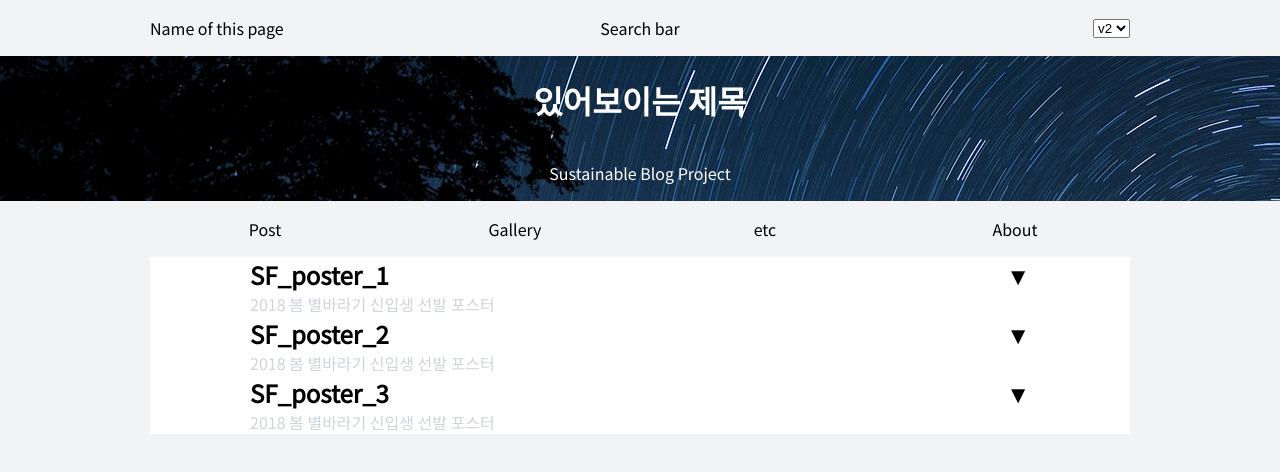
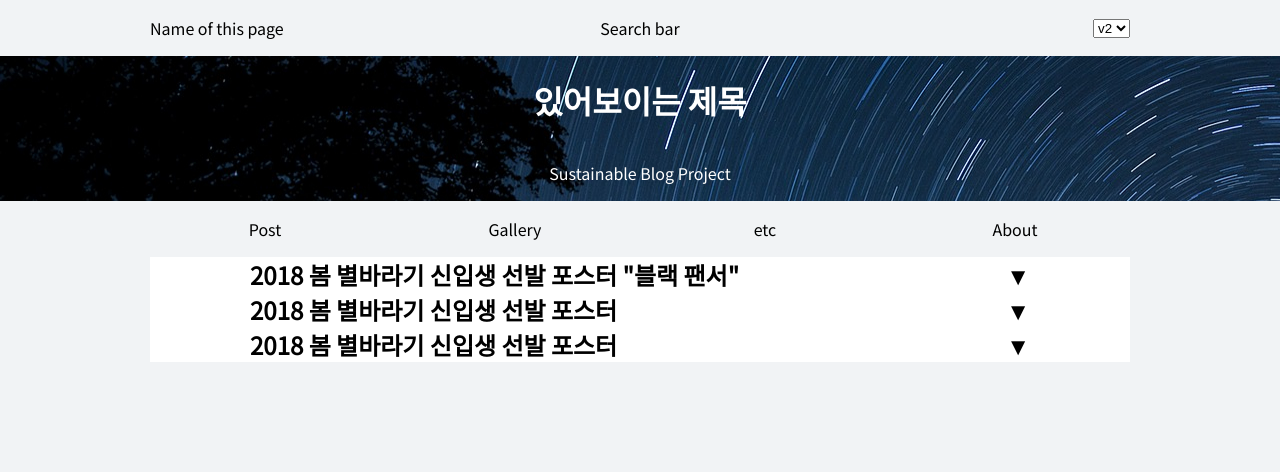
Before and after one commit to KimSickal/blog, a React (Create React App) app: page / in a window 1280 px wide. Shown: the top 472 px of the page. Built offline with nearby package versions, Linux system fonts and the light colour scheme; the HTML template or start-up script is replaced by a standard one.

Commit message:
post관련 함수 전부 분리

```diff
--- a/src/App.tsx
+++ b/src/App.tsx
@@ -1,12 +1,12 @@
 import * as React from 'react';
 import './App.css';
-import { ImagePost } from './models/Posts';
+import { Post, loadData } from './models/Posts';
 import { V1Container } from './v1/V1Container';
 import { V2Container } from './v2/V2Container';
 import { screenSize } from './constants/screen';
 
 interface ComponentStates {
-  data: ImagePost[];
+  data: Post[];
   screenWidth: number;
   selectedVersion: string;
 }
@@ -31,7 +31,7 @@ class App extends React.Component<{}, ComponentStates> {
 
   componentDidMount() {
     this.setState({
-      data: require('./data/data.json'),
+      data: loadData(),
     })
     window.addEventListener('resize', () => { this.setState({ screenWidth: this.calculateScreenWidth() }) })
   }
--- a/src/data/data.json
+++ b/src/data/data.json
@@ -1,33 +1,30 @@
 [
     {
         "date": "2018-03-05",
+        "name": "SF_poster_1",
+        "title": "2018 봄 별바라기 신입생 선발 포스터 \"블랙 팬서\"",
+        "type": "ARTWORK",
         "images": [
             "2018s_starflower_1.png"
-        ],
-        "summary": "2018 봄 별바라기 신입생 선발 포스터",
-        "title": "SF_poster_1",
-        "text": "text.md",
-        "type": "artwork"
+        ]
     },
     {
         "date": "2018-03-05",
+        "name": "SF_poster_2",
+        "title": "2018 봄 별바라기 신입생 선발 포스터",
+        "type": "ARTWORK",
         "images": [
             "2018s_starflower_2.png"
-        ],
-        "summary": "2018 봄 별바라기 신입생 선발 포스터",
-        "title": "SF_poster_2",
-        "text": "text.md",
-        "type": "artwork"
+        ]
     },
     {
         "date": "2018-03-05",
+        "name": "SF_poster_3",
+        "title": "2018 봄 별바라기 신입생 선발 포스터",
+        "type": "ARTWORK",
         "images": [
             "2018s_starflower_3_k.png",
             "2018s_starflower_3_e.png"
-        ],
-        "summary": "2018 봄 별바라기 신입생 선발 포스터",
-        "title": "SF_poster_3",
-        "text": "text.md",
-        "type": "artwork"
+        ]
     }
 ]
--- a/src/helper/Parser.ts
+++ /dev/null
@@ -1,4 +0,0 @@
-export function getFileLocation(date: string, postName: string, fileName: string = "") : string {
-    const  folderLocation = `${date}_${postName}`;
-    return `${folderLocation}/${fileName}`;
-}
--- /dev/null
+++ b/src/models/Posts.tsx
@@ -0,0 +1,54 @@
+import * as React from 'react';
+import {
+    Style
+} from './Style';
+
+export interface Post {
+    date: string;
+    name: string;
+    title: string;
+    images: string[];
+    type: PostKeys;
+}
+
+export enum PostKeys {
+    POST = 'POST',
+    ARTWORK = 'ARTWORK',
+}
+
+export function loadData(): Post[] {
+    return require('../data/data.json');
+}
+
+export function getFileLocation(date: string, postName: string, fileName: string = "") : string {
+    const  folderLocation = `${date}_${postName}`;
+    return `${folderLocation}/${fileName}`;
+}
+
+export function loadMarkdown(post: Post) {
+    const fileLocation = getFileLocation(post.date, post.name, `${post.name}.md`);
+    return fetch(require(`../data/posts/${fileLocation}`))
+}
+
+export function loadImagesToComponent(post: Post, style: Style|null = null): React.ReactFragment {
+    return (
+        <React.Fragment>
+            {
+                post.images.map((imageName, i) => {
+                    const fileLocation = getFileLocation(post.date, post.name, imageName);
+                    return (
+                        <img
+                        style={style === null ? {} : style}
+                        src={require(`../data/posts/${fileLocation}`)}
+                        key={i}
+                        />
+                    );
+                  })
+            }
+        </React.Fragment>
+    )
+}
+
+export function getTitle(post: Post): string {
+    return post.title;
+}
--- a/src/v1/V1Container.tsx
+++ b/src/v1/V1Container.tsx
@@ -1,10 +1,10 @@
 import * as React from 'react';
 import './V1Container.css';
 import { ArtworkComponent } from './components/ArtworkComponent';
-import { ImagePost } from '../models/Posts';
+import { Post, PostKeys } from '../models/Posts';
 
 interface ComponentProps {
-  data: ImagePost[];
+    data: Post[];
 }
 
 export class V1Container extends React.Component<ComponentProps> {
@@ -18,11 +18,16 @@ export class V1Container extends React.Component<ComponentProps> {
                     Blog
         </h1>
                 {
-          this.props.data.map((value, i) => {
-            return <ArtworkComponent
-              {...value}
+                    this.props.data.map((post, i) => {
+                        if (post.type !== PostKeys.ARTWORK) {
+                            return null;
+                        }
+                        return (
+                            <ArtworkComponent
+                                post={post}
                                 key={i}
                             />
+                        );
                     })
                 }
             </div>
--- a/src/v1/components/ArtworkComponent.tsx
+++ b/src/v1/components/ArtworkComponent.tsx
@@ -1,13 +1,15 @@
 import * as React from 'react';
 import * as ReactMarkdown from 'react-markdown';
 import '../styles/ArtworkComponent.css';
-import { getFileLocation } from 'src/helper/Parser';
+import {
+	Post,
+	loadImagesToComponent,
+	getTitle,
+	loadMarkdown,
+} from 'src/models/Posts';
 
 interface ComponentProps {
-  images: string[];
-  title: string;
-  date: string;
-  text: string;
+	post: Post;
 }
 
 interface ComponentState {
@@ -22,63 +24,52 @@ export class ArtworkComponent extends React.Component<ComponentProps, ComponentS
 			markdownText: "",
 			isOpen: false,
 		};
+		this.handleClick = this.handleClick.bind(this);
 	}
 
-  private loadMarkdown() {
+	handleClick() {
 		const {
-      date,
-      title,
-      text,
+			post,
 		} = this.props;
 
-    fetch(require(`../../data/posts/${getFileLocation(date, title, text)}`)).then((response) => {
-      return response.text().then((markdownText) => {
-        this.setState({ markdownText: markdownText });
+		this.setState({ isOpen: !this.state.isOpen });
+		if (!this.state.isOpen) {
+			loadMarkdown(post).then((response) => {
+				return response.text().then((text) => {
+					this.setState({
+						'markdownText': text,
+					});
 				})
 			})
+		}
 	}
 
 	public render() {
 		const {
-      images,
-      date,
-      title,
-      text,
+			post,
 		} = this.props;
+
 		return (
-      <div
-        className='Artwork'
-      >
+			<div className='Artwork'>
 				<div
 					className='Title'
-          onClick={() => {
-            this.setState({ isOpen: !this.state.isOpen });
-            if (!this.state.isOpen) {
-              this.loadMarkdown();
-            }
-          }}
+					onClick={this.handleClick}
 				>
-          <h1>
-            {title}
-          </h1>
-          <h1>
+					<h2>
+						{getTitle(post)}
+					</h2>
+					<h2>
 						{this.state.isOpen ? '▲' : '▼'}
-          </h1>
+					</h2>
 				</div>
 				{this.state.isOpen ?
 					<div>
-            <div
-              className='Content'
-            >
+						<div className='Content'>
 							{
-                images.map((image, i) => {
-                  return <img src={require(`../../data/posts/${getFileLocation(date, title, text)}`)} key={i} />
-                })
+								loadImagesToComponent(post)
 							}
 						</div>
-            <div
-              className='Markdown'
-            >
+						<div className='Markdown'>
 							<ReactMarkdown source={this.state.markdownText} />
 						</div>
 					</div>
--- a/src/v2/V2Container.tsx
+++ b/src/v2/V2Container.tsx
@@ -1,11 +1,11 @@
 import * as React from 'react';
 import { styles } from './V2ContainerStyle';
 import { ArtworkComponent } from './components/ArtworkComponent';
-import { ImagePost } from '../models/Posts';
+import { Post } from '../models/Posts';
 import { BannerComponent } from './components/BannerComponent';
 
 interface ComponentProps {
-  data: ImagePost[];
+  data: Post[];
   screenWidth: number;
 }
 
@@ -27,9 +27,9 @@ export class V2Container extends React.Component<ComponentProps> {
             <p style={styles.menu_p}>About</p>
           </div>
           {
-            this.props.data.map((value, i) => {
+            this.props.data.map((post, i) => {
               return <ArtworkComponent
-                {...value}
+                post={post}
                 key={i}
               />
             })
--- a/src/v2/components/ArtworkComponent.tsx
+++ b/src/v2/components/ArtworkComponent.tsx
@@ -1,13 +1,17 @@
 import * as React from 'react';
 import * as ReactMarkdown from 'react-markdown';
-import { styles } from '../styles/ArtworkComponentStyle';
-import { getFileLocation } from 'src/helper/Parser';
+import {
+	styles
+} from '../styles/ArtworkComponentStyle';
+import {
+	Post,
+	loadImagesToComponent,
+	getTitle,
+	loadMarkdown,
+} from 'src/models/Posts';
 
 interface ComponentProps {
-  images: string[];
-  title: string;
-  summary: string;
-  date: string;
+	post: Post;
 }
 
 interface ComponentState {
@@ -22,44 +26,39 @@ export class ArtworkComponent extends React.Component<ComponentProps, ComponentS
 			markdownText: "",
 			isOpen: false,
 		};
+		this.handleClick = this.handleClick.bind(this);
 	}
 
-  private loadMarkdown() {
+	handleClick() {
 		const {
-      title,
-      date,
+			post,
 		} = this.props;
 
-    const fileLocation = getFileLocation(date, title, `${title}.md`);
-
-    fetch(require(`../../data/posts/${fileLocation}`)).then((response) => {
-      return response.text().then((markdownText) => {
-        this.setState({ markdownText: markdownText });
+		this.setState({ isOpen: !this.state.isOpen });
+		if (!this.state.isOpen) {
+			loadMarkdown(post).then((response) => {
+				return response.text().then((text) => {
+					this.setState({
+						'markdownText': text,
+					});
 				})
 			})
+		}
 	}
 
 	public render() {
 		const {
-      images,
-      title,
-      summary,
-      date,
+			post,
 		} = this.props;
 
 		return (
 			<div style={styles.artwork}>
 				<div
 					style={styles.title}
-          onClick={() => {
-            this.setState({ isOpen: !this.state.isOpen });
-            if (!this.state.isOpen) {
-              this.loadMarkdown();
-            }
-          }}
+					onClick={this.handleClick}
 				>
 					<h2 style={styles.title_h2}>
-            {title}
+						{getTitle(post)}
 					</h2>
 					<h2 style={styles.title_h2}>
 						{this.state.isOpen ? '▲' : '▼'}
@@ -69,14 +68,7 @@ export class ArtworkComponent extends React.Component<ComponentProps, ComponentS
 					<div>
 						<div style={styles.content}>
 							{
-                images.map((imageName, i) => {
-                  const fileLocation = getFileLocation(date, title, imageName);
-                  return <img
-                    style={styles.content_img}
-                    src={require(`../../data/posts/${fileLocation}`)}
-                    key={i}
-                  />
-                })
+								loadImagesToComponent(post, styles.content_img)
 							}
 						</div>
 						<div style={styles.markdown}>
@@ -84,9 +76,7 @@ export class ArtworkComponent extends React.Component<ComponentProps, ComponentS
 						</div>
 					</div>
 					:
-          <div style={styles.summary}>
-            {summary === '' ? 'There is no detailed description' : summary}
-          </div>
+					null
 				}
 			</div>
 		);
```
Also changed, not shown: src/models/Posts.ts (deleted, +0 -8 lines). Lines whose indentation alone changed are shown as unchanged.
